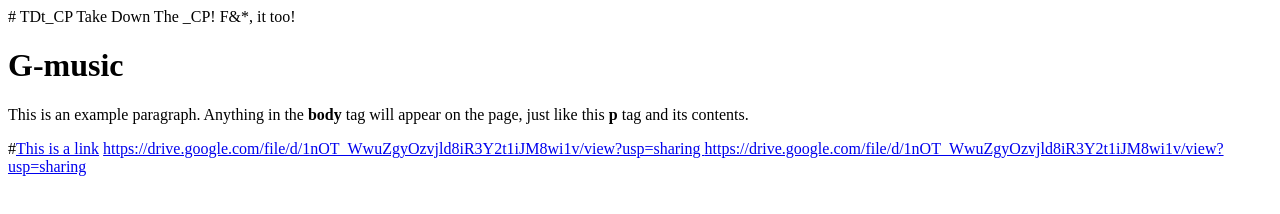
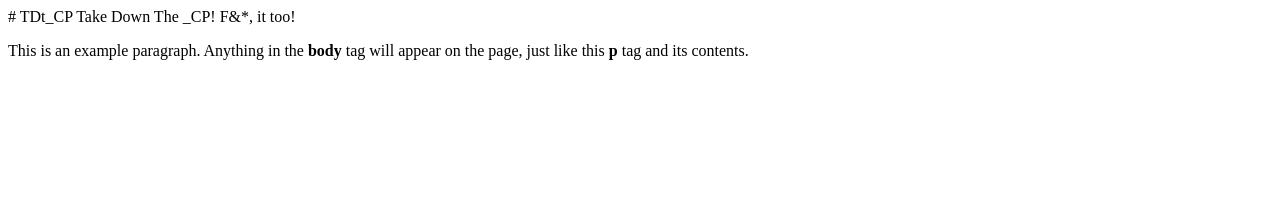
Before and after one commit to w0604/TDt_CP, a plain HTML site: page index.html in a window 1280 px wide. Drawn offline with Linux system fonts and the light colour scheme.

Commit message:
Update index.html
The base++ version with TDt_CP did not work.  So retrying with much simpler version.

```diff
--- a/index.html
+++ b/index.html
@@ -3,14 +3,9 @@ Take Down The _CP!  F&amp;*, it too!
 <!doctype html>
 <html>
   <head>
-    <meta charset="utf-8">
-    <title>Take Down the _CP!</title>
+    <title>This is the title of the webpage!</title>
   </head>
   <body>
-    <h1> G-music </h1>
     <p>This is an example paragraph. Anything in the <strong>body</strong> tag will appear on the page, just like this <strong>p</strong> tag and its contents.</p>
-    #<a href="https://www.w3schools.com">This is a link</a>
-    <a href="https://drive.google.com/file/d/1nOT_WwuZgyOzvjld8iR3Y2t1iJM8wi1v/view?usp=sharing"> https://drive.google.com/file/d/1nOT_WwuZgyOzvjld8iR3Y2t1iJM8wi1v/view?usp=sharing </a>
-    <a href="https://drive.google.com/file/d/1hpaVCJUpdAKZ9SGIpwIbcNjwGQ2R5x1i/view?usp=sharing"> https://drive.google.com/file/d/1nOT_WwuZgyOzvjld8iR3Y2t1iJM8wi1v/view?usp=sharing </a>
   </body>
 </html>
```
